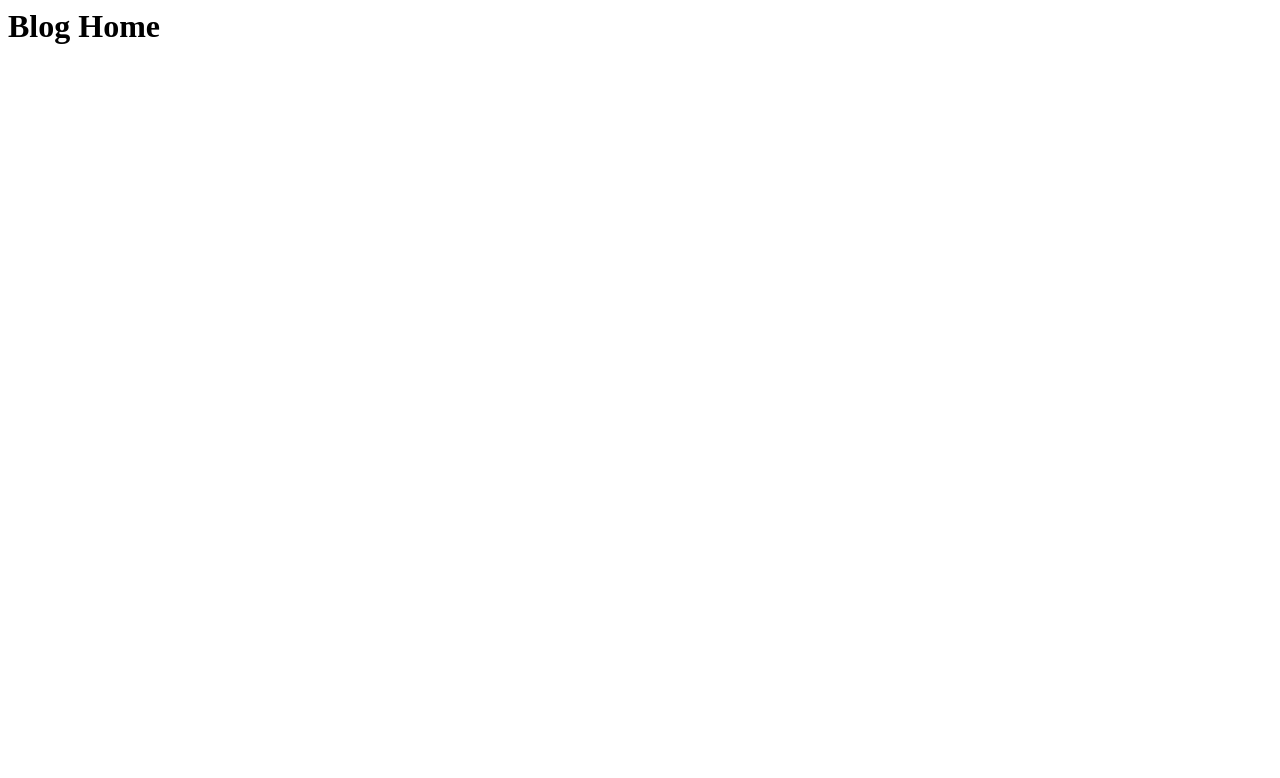
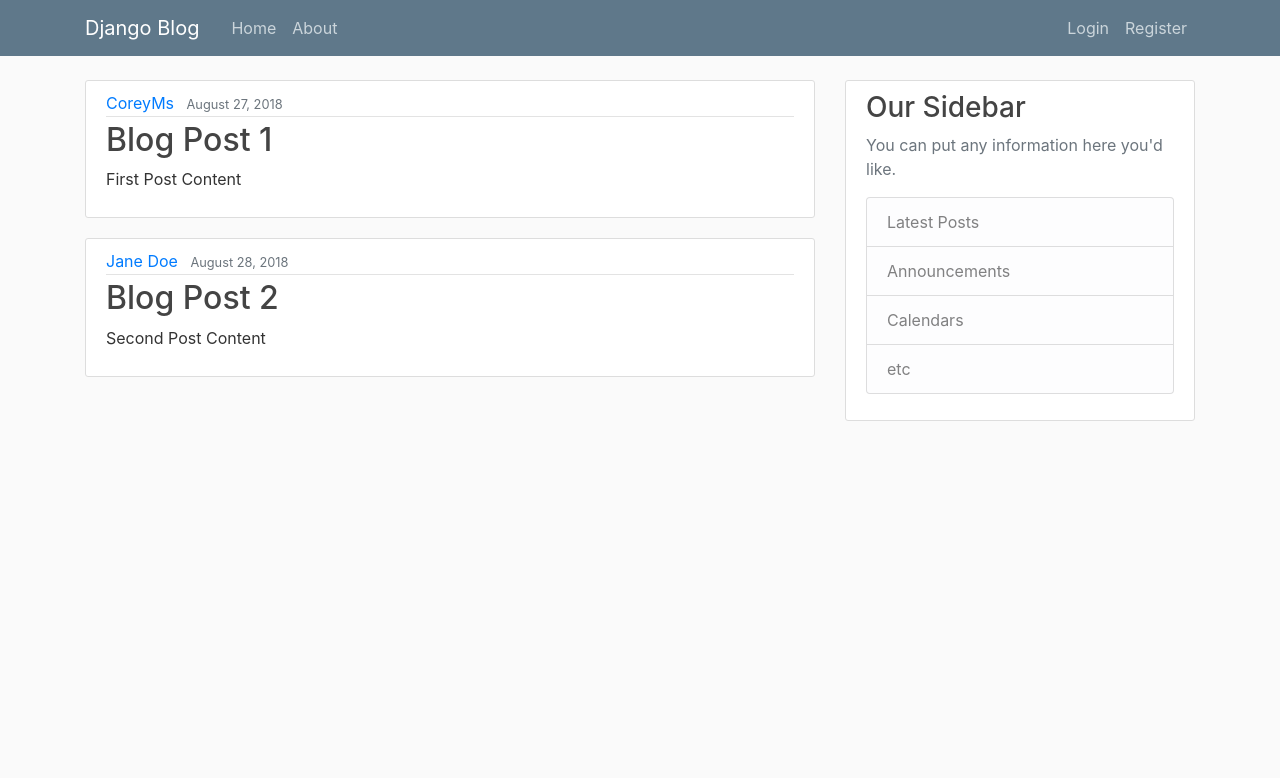
Before and after one commit to AccidentalHero/Django_School, a Django app: page / in a window 1280 px wide. Before the commit the part shown is almost empty. Shown: the top 778 px of the page. Run offline with Django 3.2, Linux system fonts and the light colour scheme; some libraries are stand-ins or nearby versions.

Commit message:
Templates added

```diff
--- /dev/null
+++ b/django_Project/django_project/django_project/blog/static/blog/main.css
@@ -0,0 +1,84 @@
+body {
+    background: #fafafa;
+    color: #333333;
+    margin-top: 5rem;
+  }
+
+  h1, h2, h3, h4, h5, h6 {
+    color: #444444;
+  }
+
+  ul {
+    margin: 0;
+  }
+
+  .bg-steel {
+    background-color: #5f788a;
+  }
+
+  .site-header .navbar-nav .nav-link {
+    color: #cbd5db;
+  }
+
+  .site-header .navbar-nav .nav-link:hover {
+    color: #ffffff;
+  }
+
+  .site-header .navbar-nav .nav-link.active {
+    font-weight: 500;
+  }
+
+  .content-section {
+    background: #ffffff;
+    padding: 10px 20px;
+    border: 1px solid #dddddd;
+    border-radius: 3px;
+    margin-bottom: 20px;
+  }
+
+  .article-title {
+    color: #444444;
+  }
+
+  a.article-title:hover {
+    color: #428bca;
+    text-decoration: none;
+  }
+
+  .article-content {
+    white-space: pre-line;
+  }
+
+  .article-img {
+    height: 65px;
+    width: 65px;
+    margin-right: 16px;
+  }
+
+  .article-metadata {
+    padding-bottom: 1px;
+    margin-bottom: 4px;
+    border-bottom: 1px solid #e3e3e3
+  }
+
+  .article-metadata a:hover {
+    color: #333;
+    text-decoration: none;
+  }
+
+  .article-svg {
+    width: 25px;
+    height: 25px;
+    vertical-align: middle;
+  }
+
+  .account-img {
+    height: 125px;
+    width: 125px;
+    margin-right: 20px;
+    margin-bottom: 16px;
+  }
+
+  .account-heading {
+    font-size: 2.5rem;
+  }
--- /dev/null
+++ b/django_Project/django_project/django_project/blog/templates/blog/base.html
@@ -0,0 +1,81 @@
+{% load static %}
+<!DOCTYPE html>
+<html>
+
+<head>
+    <!-- Required meta tags -->
+    <meta charset="utf-8">
+    <meta name="viewport" content="width=device-width, initial-scale=1, shrink-to-fit=no">
+
+    <!-- Bootstrap CSS -->
+    <link rel="stylesheet" href="https://maxcdn.bootstrapcdn.com/bootstrap/4.0.0/css/bootstrap.min.css"
+        integrity="sha384-Gn5384xqQ1aoWXA+058RXPxPg6fy4IWvTNh0E263XmFcJlSAwiGgFAW/dAiS6JXm" crossorigin="anonymous">
+
+    <link rel="stylesheet" type="text/css" href="{% static 'blog/main.css' %}">
+
+    {% if title %}
+    <title>Django Blog - {{ title }}</title>
+    {% else %}
+    <title>Django Blog</title>
+    {% endif %}
+</head>
+
+<body>
+    <header class="site-header">
+        <nav class="navbar navbar-expand-md navbar-dark bg-steel fixed-top">
+            <div class="container">
+                <a class="navbar-brand mr-4" href="{% url 'blog-home' %}">Django Blog</a>
+                <button class="navbar-toggler" type="button" data-toggle="collapse" data-target="#navbarToggle"
+                    aria-controls="navbarToggle" aria-expanded="false" aria-label="Toggle navigation">
+                    <span class="navbar-toggler-icon"></span>
+                </button>
+                <div class="collapse navbar-collapse" id="navbarToggle">
+                    <div class="navbar-nav mr-auto">
+                        <a class="nav-item nav-link" href="{% url 'blog-home' %}">Home</a>
+                        <a class="nav-item nav-link" href="{% url 'blog-about' %}">About</a>
+                    </div>
+                    <!-- Navbar Right Side -->
+                    <div class="navbar-nav">
+                        <a class="nav-item nav-link" href="#">Login</a>
+                        <a class="nav-item nav-link" href="#">Register</a>
+                    </div>
+                </div>
+            </div>
+        </nav>
+    </header>
+    <main role="main" class="container">
+        <div class="row">
+            <div class="col-md-8">
+                {% block content %}{% endblock %}
+            </div>
+            <div class="col-md-4">
+                <div class="content-section">
+                    <h3>Our Sidebar</h3>
+                    <p class='text-muted'>You can put any information here you'd like.
+                    <ul class="list-group">
+                        <li class="list-group-item list-group-item-light">Latest Posts</li>
+                        <li class="list-group-item list-group-item-light">Announcements</li>
+                        <li class="list-group-item list-group-item-light">Calendars</li>
+                        <li class="list-group-item list-group-item-light">etc</li>
+                    </ul>
+                    </p>
+                </div>
+            </div>
+        </div>
+    </main>
+
+
+    <!-- Optional JavaScript -->
+    <!-- jQuery first, then Popper.js, then Bootstrap JS -->
+    <script src="https://code.jquery.com/jquery-3.2.1.slim.min.js"
+        integrity="sha384-KJ3o2DKtIkvYIK3UENzmM7KCkRr/rE9/Qpg6aAZGJwFDMVNA/GpGFF93hXpG5KkN"
+        crossorigin="anonymous"></script>
+    <script src="https://cdnjs.cloudflare.com/ajax/libs/popper.js/1.12.9/umd/popper.min.js"
+        integrity="sha384-ApNbgh9B+Y1QKtv3Rn7W3mgPxhU9K/ScQsAP7hUibX39j7fakFPskvXusvfa0b4Q"
+        crossorigin="anonymous"></script>
+    <script src="https://maxcdn.bootstrapcdn.com/bootstrap/4.0.0/js/bootstrap.min.js"
+        integrity="sha384-JZR6Spejh4U02d8jOt6vLEHfe/JQGiRRSQQxSfFWpi1MquVdAyjUar5+76PVCmYl"
+        crossorigin="anonymous"></script>
+</body>
+
+</html>
--- a/django_Project/django_project/django_project/blog/templates/blog/home.html
+++ b/django_Project/django_project/django_project/blog/templates/blog/home.html
@@ -1,10 +1,15 @@
-<!DOCTYPE html>
-<html>
-    <head>
-        <title></title>
-
-    </head>
-<body>
-
-</body>
-</html>
+{% extends "blog/base.html" %}
+{% block content %}
+    {% for post in posts %}
+    <article class="media content-section">
+        <div class="media-body">
+          <div class="article-metadata">
+            <a class="mr-2" href="#">{{ post.author }}</a>
+            <small class="text-muted">{{ post.date_posted }}</small>
+          </div>
+          <h2><a class="article-title" href="#">{{ post.title }}</a></h2>
+          <p class="article-content">{{ post.content }}</p>
+        </div>
+      </article>
+    {% endfor %}
+{% endblock content %}
--- a/django_Project/django_project/django_project/blog/views.py
+++ b/django_Project/django_project/django_project/blog/views.py
@@ -1,9 +1,26 @@
 from django.shortcuts import render
-from django.http import HttpResponse
 # Create your views here.
 
+posts = [
+    {
+        'author': 'CoreyMs',
+        'title':'Blog Post 1',
+        'content': 'First Post Content',
+        'date_posted': 'August 27, 2018'
+    },
+    {
+        'author': 'Jane Doe',
+        'title':'Blog Post 2',
+        'content': 'Second Post Content',
+        'date_posted': 'August 28, 2018'
+    }
+]
+
 def home(request):
-    return HttpResponse('<h1>Blog Home</h1>')
+    context = {
+        'posts': posts
+    }
+    return render(request,'blog/home.html', context)
 
 def about(request):
-    return HttpResponse('<h1>Blog About</h1>')
+    return render(request,'blog/about.html',{'title': 'About'})
--- a/django_Project/django_project/django_project/django_project/settings.py
+++ b/django_Project/django_project/django_project/django_project/settings.py
@@ -31,6 +31,7 @@ ALLOWED_HOSTS = []
 # Application definition
 
 INSTALLED_APPS = [
+    'blog.apps.BlogConfig',
     'django.contrib.admin',
     'django.contrib.auth',
     'django.contrib.contenttypes',
```
Also changed, not shown: django_Project/django_project/django_project/blog/templates/blog/about.html (+4 -10 lines).
